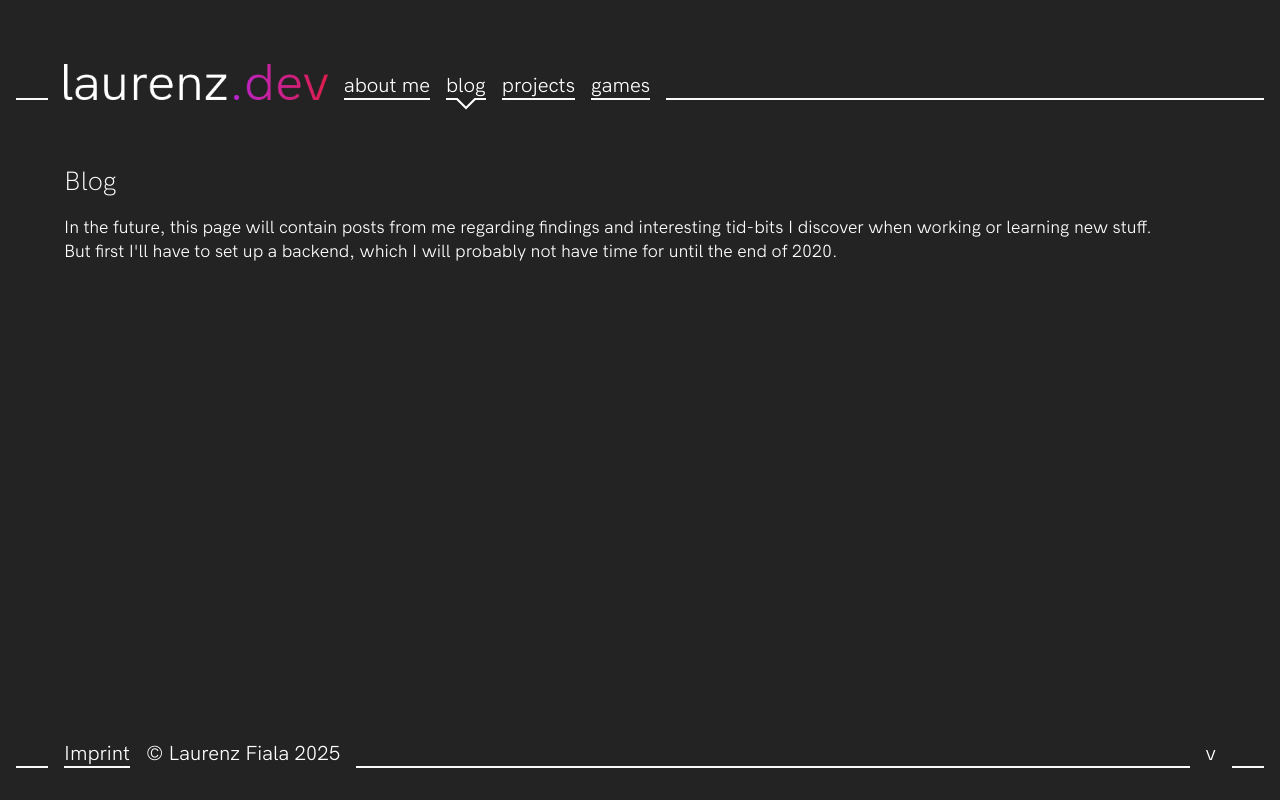
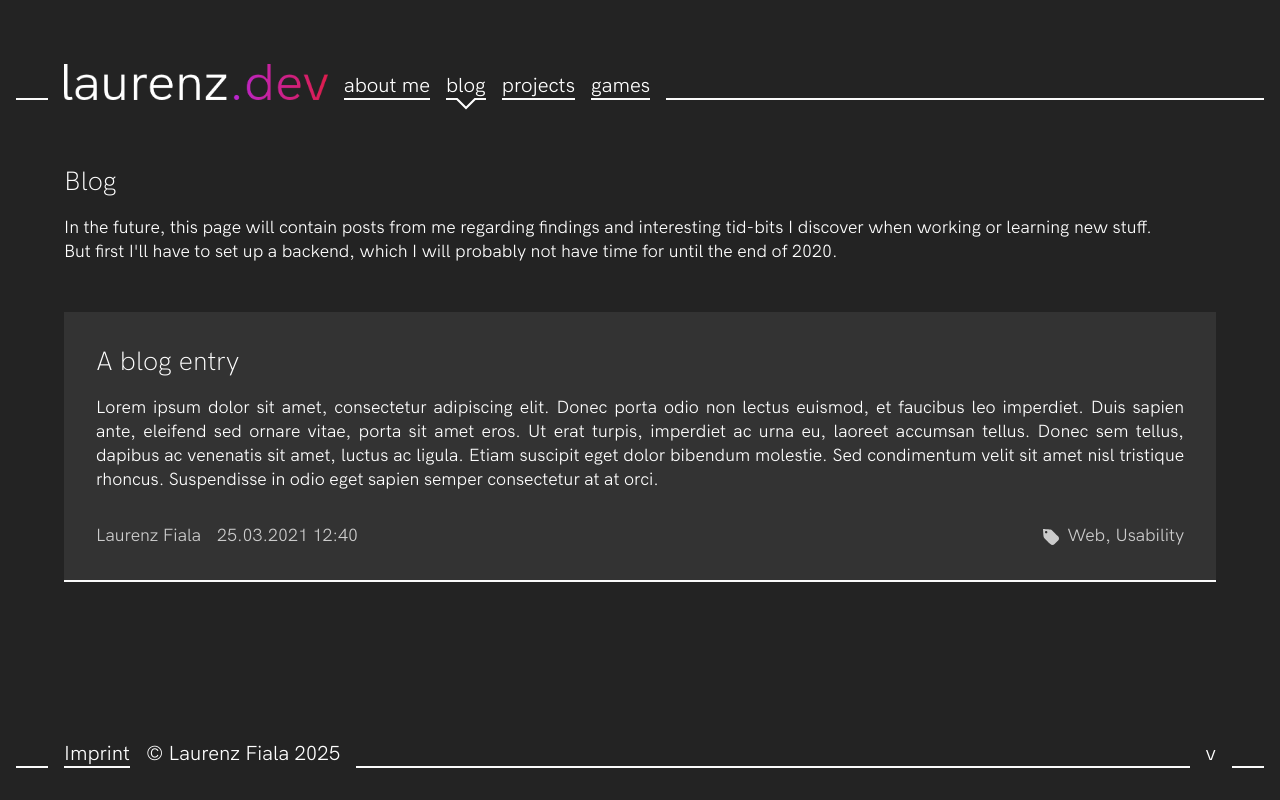
Before and after one commit to laurenzfiala/laurenz-dev, a Vue app: page /blog in a window 1280 px wide. Built offline with nearby package versions, Linux system fonts and the light colour scheme.

Commit message:
+ add sample blog entry * decrease margin for highlght sections on xs, sm screens

```diff
--- a/src/theme/theme-default.less
+++ b/src/theme/theme-default.less
@@ -242,4 +242,7 @@ p {
   .link-toolbar {
     flex-direction: column;
   }
+  section.highlight {
+    padding: @g;
+  }
 }
--- a/src/views/Blog.vue
+++ b/src/views/Blog.vue
@@ -1,4 +1,5 @@
 <template>
+  <div>
     <section>
       <h2>Blog</h2>
       <p>
@@ -7,4 +8,84 @@
         But first I'll have to set up a backend, which I will probably not have time for until the end of 2020.
       </p>
     </section>
+    <article>
+      <h2>A blog entry</h2>
+      <p>
+        Lorem ipsum dolor sit amet, consectetur adipiscing elit. Donec porta odio non lectus euismod, et faucibus leo imperdiet. Duis sapien ante, eleifend sed ornare vitae, porta sit amet eros. Ut erat turpis, imperdiet ac urna eu, laoreet accumsan tellus. Donec sem tellus, dapibus ac venenatis sit amet, luctus ac ligula. Etiam suscipit eget dolor bibendum molestie. Sed condimentum velit sit amet nisl tristique rhoncus. Suspendisse in odio eget sapien semper consectetur at at orci.
+      </p>
+      <div class="article-info">
+        <div>Laurenz Fiala</div>
+        <div>25.03.2021 12:40</div>
+        <div class="flex-grow-1"></div>
+        <ul class="tags">
+          <li>Web</li>
+          <li>Usability</li>
+        </ul>
+      </div>
+    </article>
+  </div>
 </template>
+
+<style scoped lang="less">
+  @import (reference) '../theme/theme';
+
+  article {
+    margin-bottom: @g3;
+    padding: @g2;
+
+    background-color: @bgColorLight;
+    border-bottom: solid @borderWidth @borderColor;
+  }
+
+  .article-info {
+    display: flex;
+    flex-direction: row;
+    flex-wrap: wrap;
+
+    margin-top: @g2;
+    margin-left: -@g;
+
+    color: @subtleTextColor;
+
+    > * {
+      margin-left: @g;
+    }
+
+    ul {
+      padding: 0;
+      margin: 0;
+
+      list-style: none;
+
+      &:before {
+        content: "";
+
+        display: inline-block;
+        height: 1em;
+        width: 1em;
+        vertical-align: middle;
+
+        margin-right: (@g/2);
+        margin-left: @g;
+
+        background-image: url("../assets/icons/tag.svg");
+        background-size: contain;
+        background-repeat: no-repeat;
+      }
+
+      > li {
+        display: inline-block;
+
+        &:not(:first-child):before {
+          content: ", ";
+        }
+      }
+    }
+  }
+
+  @media @xs, @sm {
+    article {
+      padding: @g;
+    }
+  }
+</style>
--- a/src/views/Games.vue
+++ b/src/views/Games.vue
@@ -43,9 +43,6 @@
   }
 
   .minecraft-input {
-    display: block;
-    width: 100%;
-
     padding: (@g/2);
 
     color: #ffffff;
--- a/src/views/Projects.vue
+++ b/src/views/Projects.vue
@@ -3,7 +3,7 @@
 
     <section>
       <div class="link-toolbar">
-        <div class="mt-1 ml-1">Find all public repositories on my Github page.</div>
+        <div class="mt-1 ml-1">Find all public repositories on my Github page</div>
         <div class="link-toolbar-btns">
           <a class="link-btn" href="https://github.com/laurenzfiala">
             <img class="btn-icon" src="../assets/icons/github.svg" />
```
Also changed, not shown: src/assets/icons/tag.svg (added). Lines whose indentation alone changed are shown as unchanged.
